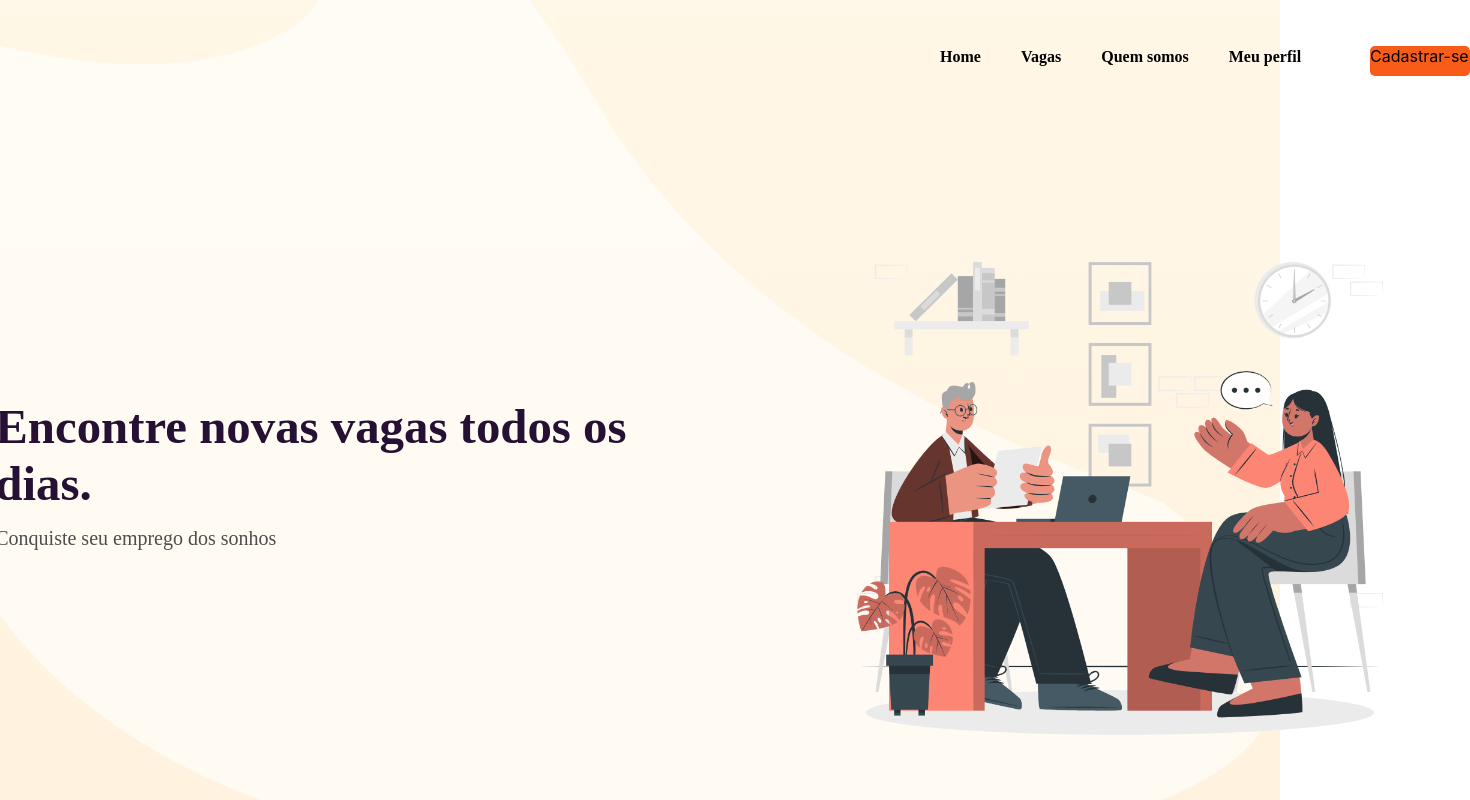
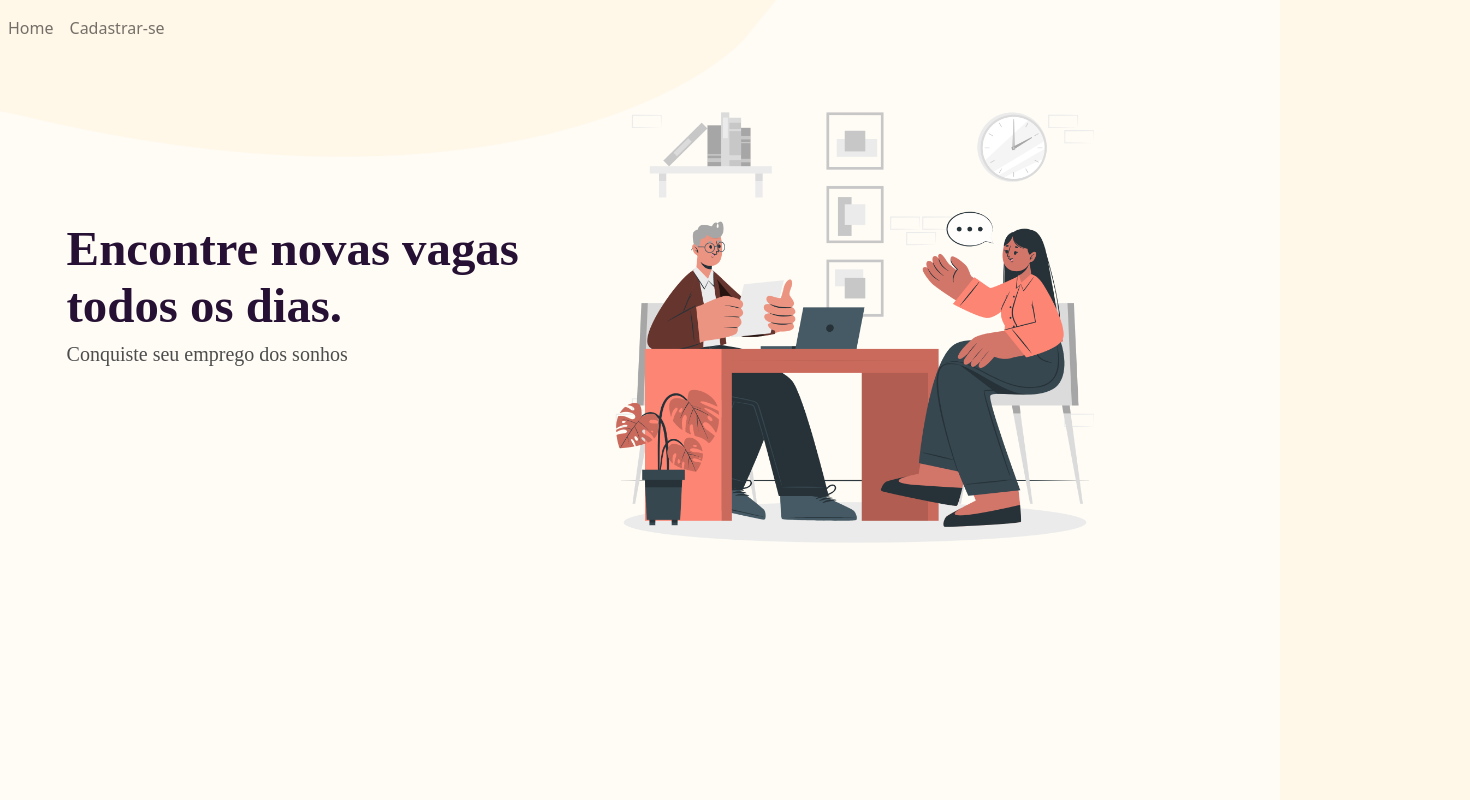
Before and after one commit to beacah/JobsNet, a Next.js app: page / in a window 1280 px wide. Shown: the top 800 px of the page, 1470 px wide, since content can reach past the window. Built offline with nearby package versions, Linux system fonts and the light colour scheme.

Commit message:
Estruturando projeto

```diff
--- a/package.json
+++ b/package.json
@@ -9,6 +9,7 @@
     "lint": "next lint"
   },
   "dependencies": {
+    "bootstrap": "^5.0.0-beta3",
     "next": "^11.1.0",
     "react": "^17.0.2",
     "react-dom": "^17.0.2"
--- a/pages/_app.js
+++ b/pages/_app.js
@@ -1,4 +1,5 @@
 import '../styles/globals.css'
+import 'bootstrap/dist/css/bootstrap.css'
 
 function MyApp({ Component, pageProps }) {
   return <Component {...pageProps} />
--- a/pages/api/hello.js
+++ /dev/null
@@ -1,5 +0,0 @@
-// Next.js API route support: https://nextjs.org/docs/api-routes/introduction
-
-export default function handler(req, res) {
-  res.status(200).json({ name: 'John Doe' })
-}
--- /dev/null
+++ b/pages/components/form-cadidate/styles.module.css
@@ -0,0 +1,4 @@
+.forms {
+  /* background: linear-gradient(180deg, #fff7e7 0%, #fff1dc 100%); */
+  border: 2px solid #ffaf0f;
+}
--- a/pages/index.js
+++ b/pages/index.js
@@ -1,85 +1,54 @@
-import Head from 'next/head'
-import Image from 'next/image'
-import profilePic from '../public/imagem.png'
-import styles from '../styles/Home.module.css'
+import Head from "next/head";
+import Image from "next/image";
+import profilePic from "../public/imagem.png";
+import styles from "../styles/Home.module.css";
 import pictures from "../public/fundoefeito.png";
+import { useRouter } from "next/router";
+
 
 export default function Home() {
   return (
-    <div className={styles.container}>
+    <div className={`${styles.homeContainer}`}>
       <Head>
         <title>JobsNet</title>
         <meta name="description" content="Generated by create next app" />
         <link rel="icon" href="/favicon.ico" />
       </Head>
 
-      <main className={styles.main}>
+      <nav className="navbar navbar-expand-lg navbar-expand-sm  navbar-light naveCustom">
 
-        <a className={styles.fundoefeito}>
-          <Image src={pictures} alt="rsrsrs" />
-        </a>
-
-        <a className={styles.imageminicial}>
-          <Image src={profilePic} alt="Picture of the author" />
-        </a>
-
-        <h1 className={styles.title}>
-          Encontre novas vagas todos os dias.
-        </h1>
-        <p1 className={styles.subtitlehome}>Conquiste seu emprego dos sonhos</p1>
-
-        <div className={styles.grid}>
-          <a className={styles.card}>
-            <ul className= {styles.home}>
-              <a>Home</a>
-            </ul>
-            <ul className={styles.vagas}>
-              <a>Vagas</a>
-            </ul>
-
-            <ul className={styles.quemsomos}>
-              <a>Quem somos</a>
-            </ul>
-
-            <ul className ={styles.meuperfil}>
-              <a>Meu perfil</a>
-            </ul>
-          </a>
-
-          <a>
-
-          <ul className ={styles.botaoCadastro}>
-          <a>Cadastrar-se</a>
+        <div className="collapse navbar-collapse" id="navbarNav">
+          <ul className="navbar-nav">
+            <li className="nav-item active">
+              <a className="nav-link" href="#">
+                Home
+              </a>
+            </li>
+            <li className="nav-item">
+              <a className="nav-link disable" href="/register">
+                Cadastrar-se
+              </a>
+            </li>
           </ul>
-
-          </a>
-
         </div>
-      </main>
-
-    <div className={styles.forms}>
-
-    <form name="contact" method="POST" data-netlify="true">
-      <p className = {styles.name}>
-        <label htmlFor="name">Name</label>
-        <input type="text" id="name" name="name" />
-      </p>
-      <p>
-        <label htmlFor="email">Email</label>
-        <input type="text" id="email" name="email" />
-      </p>
-      <p>
-        <label htmlFor="message">Message</label>
-        <textarea id="message" name="message"></textarea>
-      </p>
-      <p>
-        <button type="submit">Send</button>
-      </p>
-
-    </form>
-
+      </nav>
+      <div className="container">
+        <div className={`${styles.titleDiv} row`}>
+          <div className="col-6">
+            <h1 className={`${styles.title}`}>
+              Encontre novas vagas todos os dias.
+            </h1>
+            <p className={styles.subtitlehome}>
+              Conquiste seu emprego dos sonhos
+            </p>
+          </div>
+          <div className="col-6">
+            <a className={styles.imageminicial}>
+              <Image src={profilePic} alt="Picture of the author" />
+            </a>
+          </div>
+        </div>
+      </div>
     </div>
-
-</div>
-  )
+  );
 }
--- a/styles/Home.module.css
+++ b/styles/Home.module.css
@@ -1,17 +1,15 @@
-.container {
-  background: linear-gradient(180deg, #FFF7E7 0%, #FFF1DC 100%);
+.homeContainer{
+  background-color: transparent;
+  position: fixed;
+}
+
+.titleDiv {
+  align-items: top;
 }
 
 .title {
-  /* Heading 1 */
-
-
-  position: absolute;
-  width: 640px;
-  height: 117px;
-  left: calc(45% - 320px/2 - 420.75px);
-  top: 365.27px;
-
+  margin-top: 30%;
+  margin-left: 10%;
   font-family: Raleway;
   font-style: normal;
   font-weight: bold;
@@ -22,27 +20,15 @@
 }
 
 .subtitlehome {
-/* Body */
-
-
-position: absolute;
-width: 600px;
-height: 56px;
-left: calc(45% - 320px/2 - 420.75px);
-top: 526.27px;
-
-/* Heading 5/H5 */
-
+  padding-left: 10%;
   font-family: Raleway;
   font-style: normal;
   font-weight: normal;
   font-size: 20px;
   line-height: 120%;
 
-
-color: #4D4D4D;
+  color: #4d4d4d;
 }
-
 
 .description {
   line-height: 1.5;
@@ -50,12 +36,11 @@ color: #4D4D4D;
 }
 
 .code {
-  background: #fafafa;
+  /* background: #fafafa; */
   border-radius: 5px;
   padding: 0.75rem;
   font-size: 1.1rem;
-  font-family: Menlo, Monaco, Lucida Console, Liberation Mono, DejaVu Sans Mono,
-    Bitstream Vera Sans Mono, Courier New, monospace;
+
 }
 
 .grid {
@@ -65,7 +50,7 @@ color: #4D4D4D;
   flex-wrap: wrap;
   max-width: 800px;
   margin-top: 3rem;
-  list-style-type: none
+  list-style-type: none;
 }
 
 .card {
@@ -74,20 +59,22 @@ color: #4D4D4D;
   align-items: flex-start;
   padding: 0px;
 
-  position: absolute;
   width: 554px;
   height: 60px;
-  left: 900px;
-  top: 31px;
-  list-style-type: none
+  list-style-type: none;
 }
 
-
-.home:hover, .meuperfil:hover, .quemsomos:hover, .vagas:hover{
-  color: #F95C19;
+.home:hover,
+.meuperfil:hover,
+.quemsomos:hover,
+.vagas:hover {
+  color: #f95c19;
 }
 
-.home, .meuperfil, .quemsomos, .vagas {
+.home,
+.meuperfil,
+.quemsomos,
+.vagas {
   font-family: Raleway;
   font-style: normal;
   font-weight: bold;
@@ -106,46 +93,29 @@ color: #4D4D4D;
   height: 30px;
   left: 1370px;
   top: 30px;
-  background: #F95C19;
+  background: #f95c19;
   border-radius: 5px;
 }
 
 .imageminicial {
-  position: absolute;
+  /* position: absolute; */
   width: 600px;
   height: 500px;
-left: 820px;
-top: 200px;
-
 }
 
-
 @media (max-width: 600px) {
-  .grid {
+  /* .grid {
     width: 100%;
     flex-direction: column;
-  }
+  } */
 
-.fundoefeito {
+  /* .fundoefeito {
     position: absolute;
     width: 1373.53px;
     height: 1498.01px;
     left: 1199.1px;
     top: -1.71px;
     opacity: 10%;
-transform: matrix(-0.89, 0.46, 0.46, 0.89, 0, 0)
+    transform: matrix(-0.89, 0.46, 0.46, 0.89, 0, 0);
+  } */
 }
-
-
-.forms {
-width: 423px;
-height: 49px;
-left: 900;
-top: 3745px;
-background: linear-gradient(180deg, #FFF7E7 0%, #FFF1DC 100%);
-border: 2px solid #FFAF0F;
-box-sizing: border-box;
-}
-
-
-}
--- a/styles/globals.css
+++ b/styles/globals.css
@@ -2,15 +2,18 @@ html,
 body {
   padding: 0;
   margin: 0;
-  font-family: -apple-system, BlinkMacSystemFont, Segoe UI, Roboto, Oxygen,
-    Ubuntu, Cantarell, Fira Sans, Droid Sans, Helvetica Neue, sans-serif;
+  font-family: Menlo, Monaco, Lucida Console, Liberation Mono, DejaVu Sans Mono,
+    Bitstream Vera Sans Mono, Courier New, monospace;
+
+  background-image: url("../public/fundoefeito.png");
+  /* background: linear-gradient(180deg, #fff7e7 100%, #9e907a 100%); */
+  background-color: #fff7e7;
 }
 
-a {
-  color: inherit;
-  text-decoration: none;
+body .container{
+  background-color: transparent;
 }
 
-* {
-  box-sizing: border-box;
+.naveCustom{
+  background-color: transparent;
 }
```
Also changed, not shown: pages/components/form-cadidate/form.js (added, +23 -0 lines), pages/register.js (added, +26 -0 lines), 1 other file (tests, documents, lock files or other folders). Lines whose indentation alone changed are shown as unchanged.
